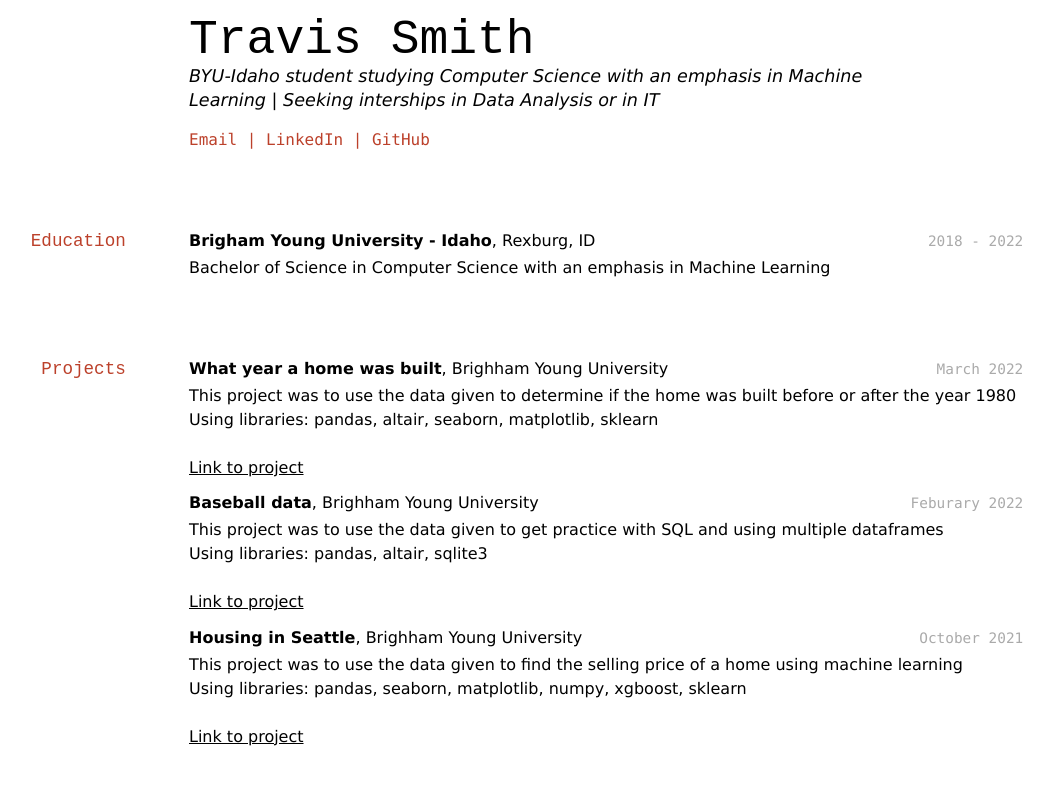
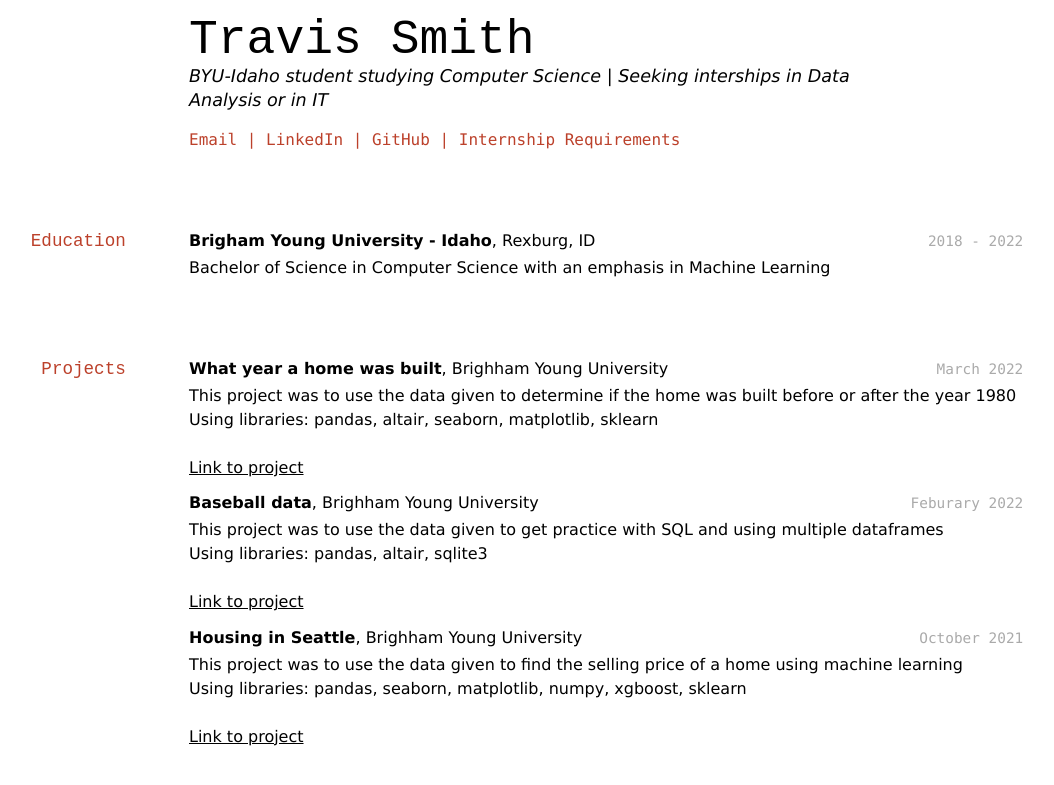
Before and after one commit to travis7smith/smith_resume, a Jekyll site: the page built from docs/index.md, in a window 1280 px wide. Shown: the top 785 px of the page, without its empty margins (143-1197 px from the left). Built offline with Jekyll 4.4.1, drawn with Linux system fonts in a browser that asks for light colours.

Commit message:
Add intership requirements to new resume

```diff
--- a/docs/index.md
+++ b/docs/index.md
@@ -3,12 +3,13 @@ layout: cv
 title: Travis Smith's Resume
 ---
 # Travis Smith
-BYU-Idaho student studying Computer Science with an emphasis in Machine Learning | Seeking interships in Data Analysis or in IT
+BYU-Idaho student studying Computer Science | Seeking interships in Data Analysis or in IT
 
 <div id='webaddress'>
 <a href='smi16037@byui.edu'>Email</a>
 | <a href='https://www.linkedin.com/in/travis-jon-smith/'>LinkedIn</a>
 | <a href='https://github.com/travis7smith'>GitHub</a>
+| <a href='https://www.byui.edu/career/students/internships/requirements'>Internship Requirements</a>
 </div>
 
 ## Education
```
